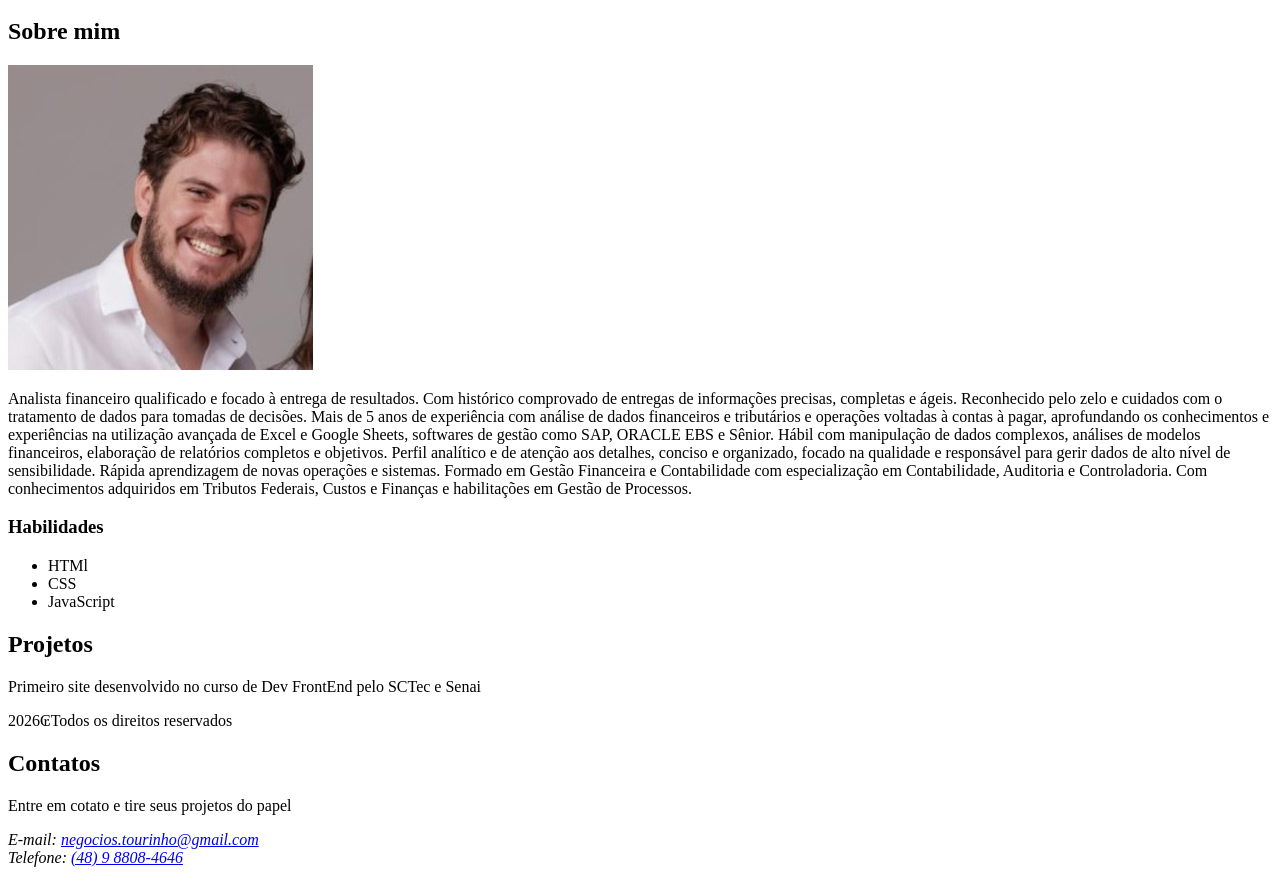
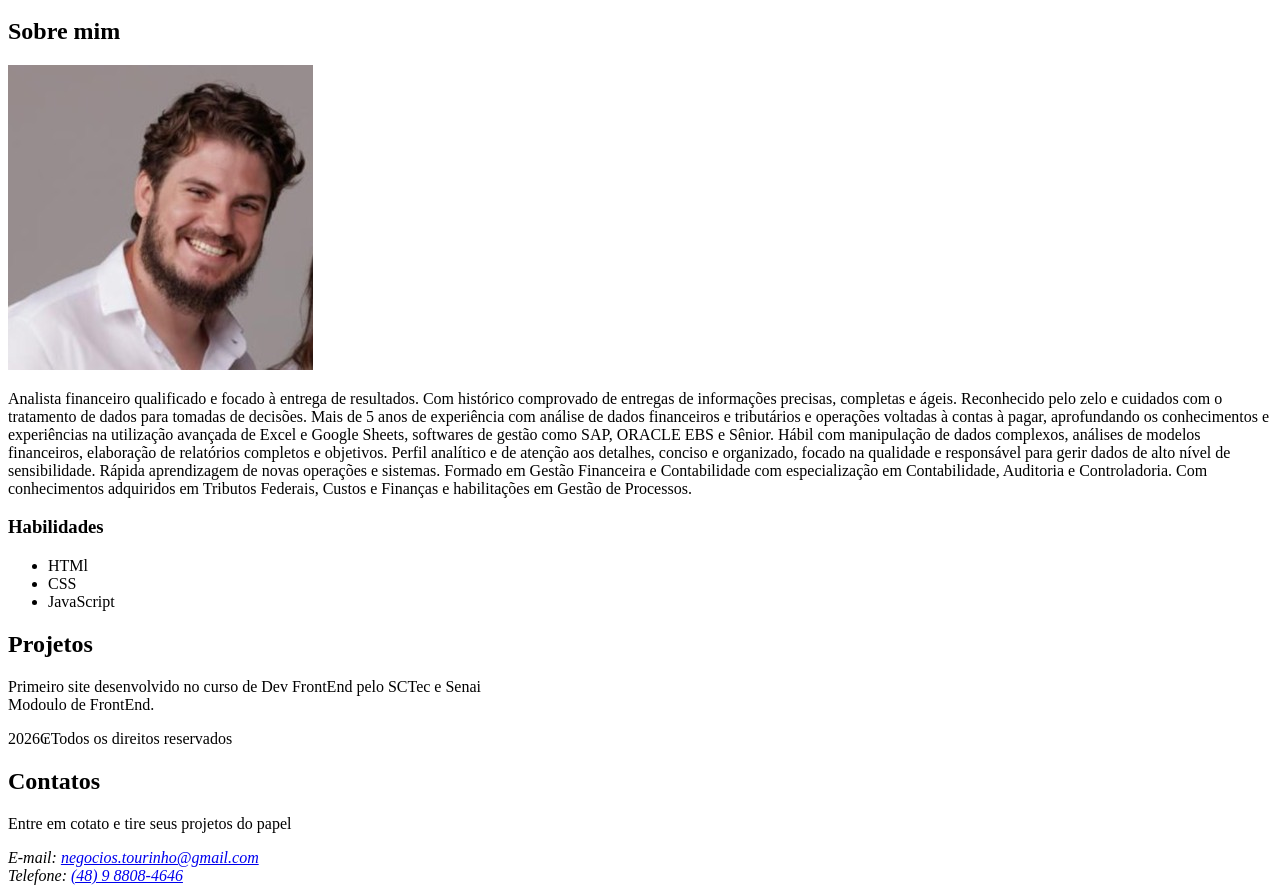
Before and after one commit to negociostourinho-sketch/Site-CursoDev, a plain HTML site: page index.html in a window 1280 px wide. Shown: the part 136-1029 px from the top of the page. Drawn offline with Linux system fonts and the light colour scheme.

Commit message:
Segunfo-commit

```diff
--- a/index.html
+++ b/index.html
@@ -49,7 +49,9 @@
     <section id="projetos">
         <h2>Projetos</h2>
         <article>
-            <p>Primeiro site desenvolvido no curso de Dev FrontEnd pelo SCTec e Senai</p>
+            <p>Primeiro site desenvolvido no curso de Dev FrontEnd pelo SCTec e Senai<br>
+                Modoulo de FrontEnd.
+            </p>
         </article>
     </section>
 
```
